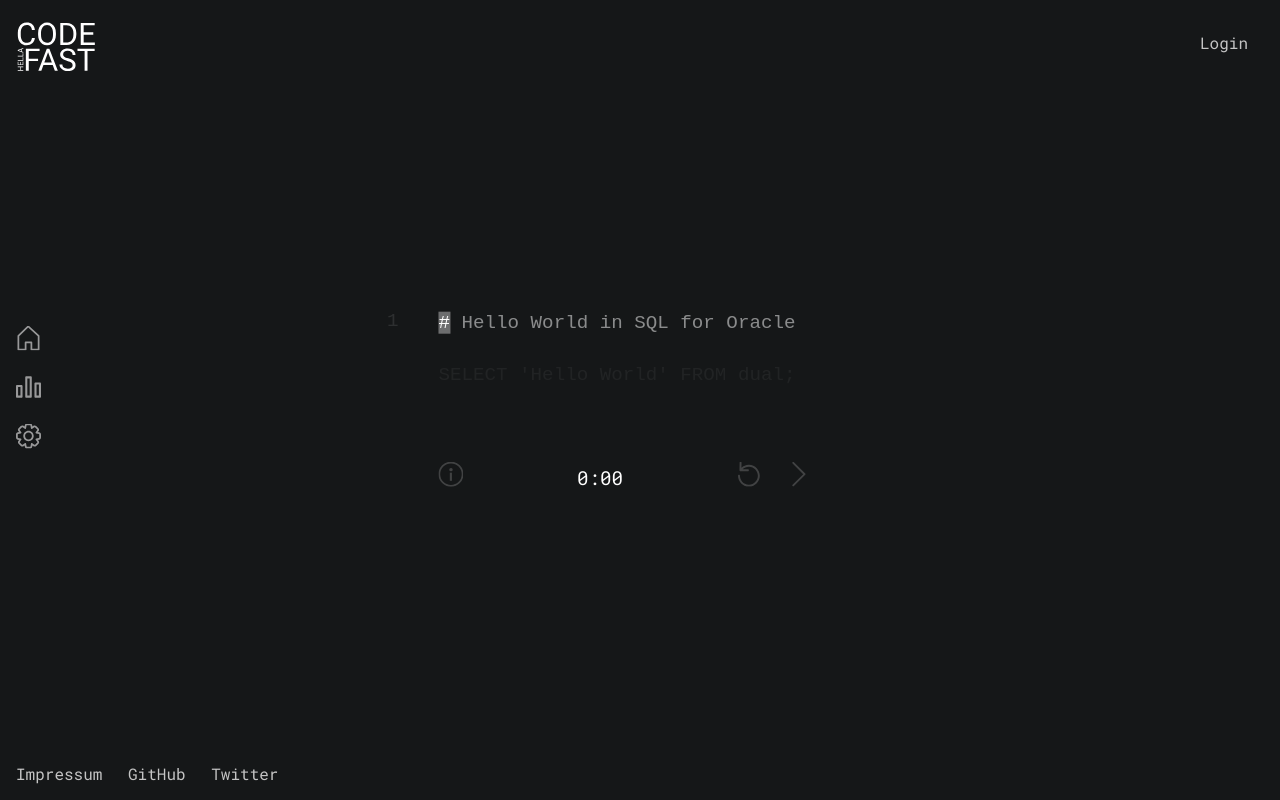
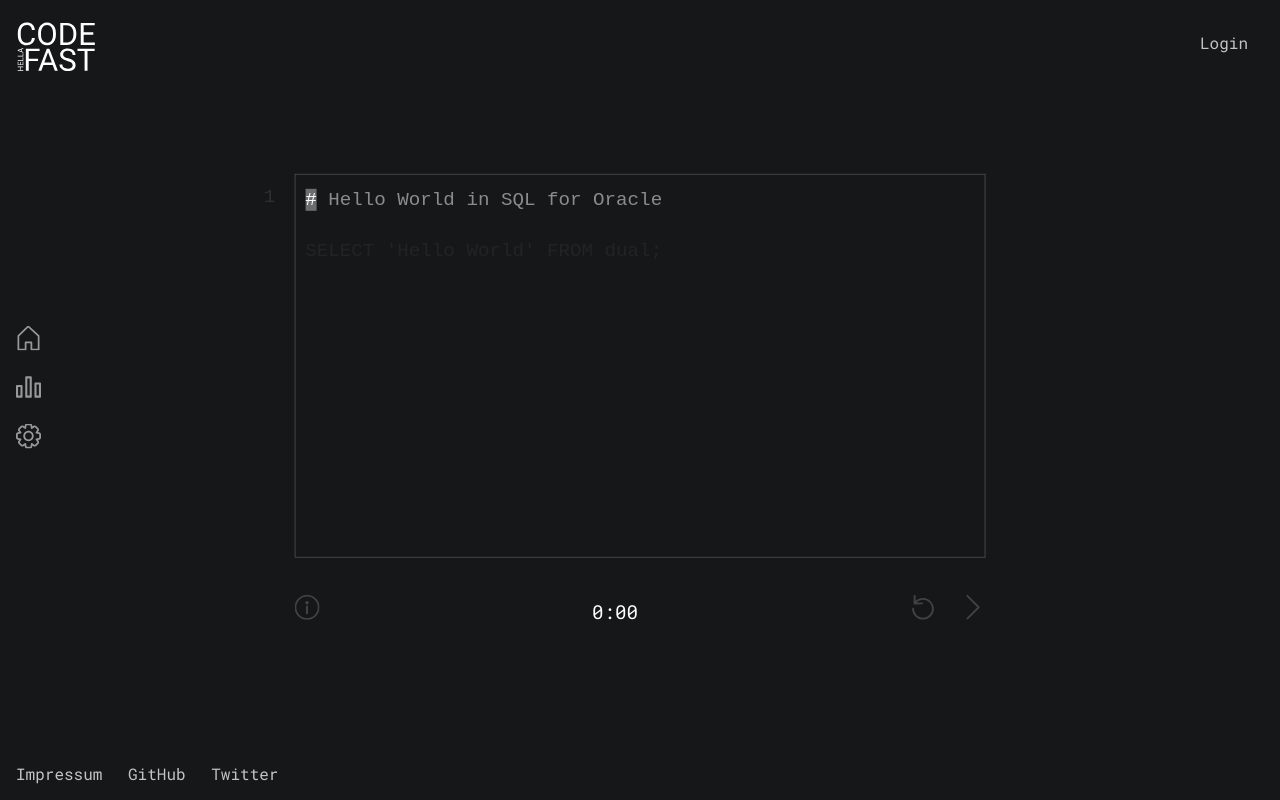
Before and after one commit to juliuswunderlich/speed.dev, a Vue app: page / in a window 1280 px wide. Built offline with nearby package versions, Linux system fonts and the light colour scheme; a small style sheet from the web is missing.

Commit message:
add border around code field

```diff
--- a/src/components/CodeDisplay.vue
+++ b/src/components/CodeDisplay.vue
@@ -355,6 +355,7 @@ export default {
 
 <!-- Add "scoped" attribute to limit CSS to this component only -->
 <style scoped lang="scss">
+
 * {
   box-sizing: border-box;
 }
@@ -364,15 +365,15 @@ export default {
   color: white;
 
   display: grid;
-  grid-template-columns: 70px 50px auto 50px 50px;
+  grid-template-columns: 50px 50px auto 50px 50px;
   grid-template-rows: auto 30px;
-  row-gap: 75px;
+  row-gap: 2em;
 
   position: absolute;
   top: 50%;
   left: 50%;
   /* center snippet without line numbers -> deduct half the width of #line-numbers (50px) */
-  transform: translate(calc(-50% - 50px), -50%);
+  transform: translate(calc(-50% - 25px), -50%);
 }
 #logo {
   max-width: 40px;
@@ -385,11 +386,18 @@ export default {
 #line-numbers {
   text-align: right;
   opacity: 0.1;
-  padding-right: 40px;
+  padding-top: .5em;
+  padding-right: 1em;
   grid-area: 1/ 1/ 2/ 2;
 }
 #code-field {
   grid-area: 1/ 2/ 2/ 6;
+  height: 20em;
+  width: 60ch;
+  border-color: #464646;
+	border-width: 1px;
+	border-style: solid;
+	padding: .5em;
 }
 
 #stats {
@@ -454,7 +462,7 @@ export default {
 }
 .wrong {
   /*background-color: rgba(255, 0, 0, .1);*/
-  color: red;
+  color: #ff4a4a;
 }
 .plain {
   color: rgba(255, 255, 255, 0.5);
--- a/src/test_codes.json
+++ b/src/test_codes.json
@@ -80,7 +80,7 @@
     },
     {
      "indent": 2,
-     "content": "System.out.println(\"Hello Alexandra Abramov!\");"
+     "content": "System.out.println(\"Hello World!\");"
     },
     {
      "indent": 1,
```
